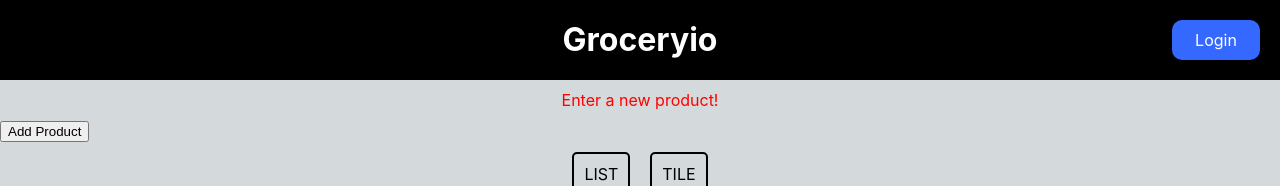
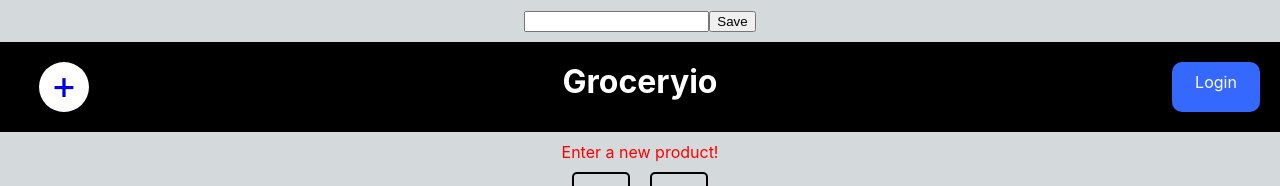
Before and after one commit to liam027/groceryio, a React (Create React App) app: page /add_product in a window 1280 px wide. Shown: the top 186 px of the page. Built offline with nearby package versions, Linux system fonts and the light colour scheme; no server answers; a web font is replaced by a local one.

Commit message:
Refactor Header component into App

```diff
--- a/src/components/App.css
+++ b/src/components/App.css
@@ -40,3 +40,46 @@ a {
   align-items: center;
   margin: 10px auto;
 }
+.navbar {
+  display: grid;
+  grid-template-columns: 1fr 8fr 1fr;
+  padding: 20px 0px;
+  background-color: black;
+}
+.title{
+  grid-column: 2;
+  text-align: center;
+  font-size: 2em;
+  font-weight: bold;
+  color: white;
+}
+.log-button {
+  display: flex;
+  justify-content: center;
+  align-items: middle;
+  margin: 0px 20px;
+  padding: 10px 20px;
+  color: white;
+  background-color: #3568ff;
+  border-radius: 10px;
+  cursor: pointer;
+}
+.add-product-container{
+  display: flex;
+  justify-content: center;
+  align-items: middle;
+}
+.add-product-button{
+  display: flex;
+  justify-content: center;
+  align-items: center;
+  background-color: white;
+  width: 50px;
+  height: 50px;
+  border-radius: 50%;
+}
+.add-product-button::before{
+  content: '+';
+  font-size: 2.5em;
+  padding-bottom: 5px;
+}
--- a/src/components/App.jsx
+++ b/src/components/App.jsx
@@ -2,7 +2,6 @@ import './App.css'
 import APP_STATES from '../states'
 import { Switch, Route, Link } from 'react-router-dom'
 import FilterBar from './FilterBar'
-import Header from './Header'
 import ItemTile from './ItemTile'
 import ItemList from './ItemList'
 import LoginForm from './LoginForm'
@@ -104,18 +103,51 @@ const App = () => {
     )
   }
 
+  const loginButton = () => {
+    return (
+      <Link className="log-button" to='/login'>
+        <span>Login</span>
+      </Link>
+    )
+  }
+
+  const logoutButton = () => {
+    return (
+      <div className="log-button" onClick={logout}>
+        <span>Logout</span>
+      </div>
+    )
+  }
+
+  const addProductButton = () => {
+    return (
+      <Link className='add-product-container' to='/add_product'>
+        <span className='add-product-button'></span>
+      </Link>
+    )
+  }
+
   return (
-    <div id="App">
+    <div id='App'>
       <Switch>
-        <Route path="/login">
+        <Route path='/login'>
           <LoginForm setUser={setUser} setMessage={setMessage} setAppState={setAppState} />
         </Route>
+        <Route path='/add_product'>
+          <ProductForm addProduct={addProduct} setMessage={setMessage} />
+        </Route>
       </Switch>
-      <Header title={title} user={user} setAppState={setAppState} logout={logout} />
+
+      <header className='navbar'>
+        {addProductButton()}
+        <span className='title'>Groceryio</span>
+        {user === null ?
+          loginButton() :
+          logoutButton()
+        }
+      </header>
+
       <Notification message={message} />
-      <Togglable buttonLabel='Add Product' ref={newProductFormRef}>
-        <ProductForm addProduct={addProduct} setMessage={setMessage} />
-      </Togglable>
       <ViewSelector setAppState={setAppState} />
       <FilterBar filters={CATEGORIES} defineFilter={defineFilter} />
       {appState === APP_STATES.LIST && listView()}
--- a/src/components/Header.jsx
+++ /dev/null
@@ -1,58 +0,0 @@
-import React from 'react'
-import { Link } from 'react-router-dom'
-
-const Header = ({ title, user, logout }) => {
-
-  const headerStyle = {
-    display: 'grid',
-    gridTemplateColumns: '1fr 8fr 1fr',
-    padding: '20px 0px',
-    backgroundColor: 'black'
-  }
-  const titleStyle = {
-    gridColumn: 2,
-    textAlign: 'center',
-    fontSize: '2em',
-    fontWeight: 'bold',
-    color: 'white',
-  }
-  const loginStyle = {
-    display: 'flex',
-    justifyContent: 'center',
-    alignItems: 'middle',
-    padding: '10px 20px',
-    margin: '0px 20px',
-    color: 'white',
-    backgroundColor: '#3568ff',
-    borderRadius: '10px',
-    cursor: 'pointer'
-  }
-
-  const loginButton = () => {
-    return (
-      <Link style={loginStyle} to='/login'>
-        <span>Login</span>
-      </Link>
-    )
-  }
-
-  const logoutButton = () => {
-    return (
-      <div style={loginStyle} onClick={logout}>
-        <span>Logout</span>
-      </div>
-    )
-  }
-
-  return (
-    <header style={headerStyle}>
-      <span style={titleStyle}>{title}</span>
-      {user === null ?
-        loginButton() :
-        logoutButton()
-      }
-    </header>
-  )
-}
-
-export default Header
```
